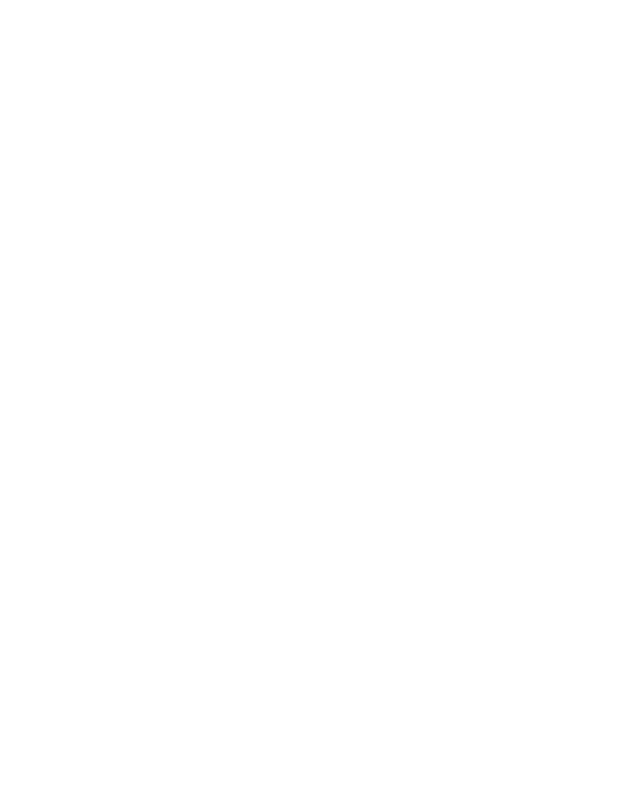
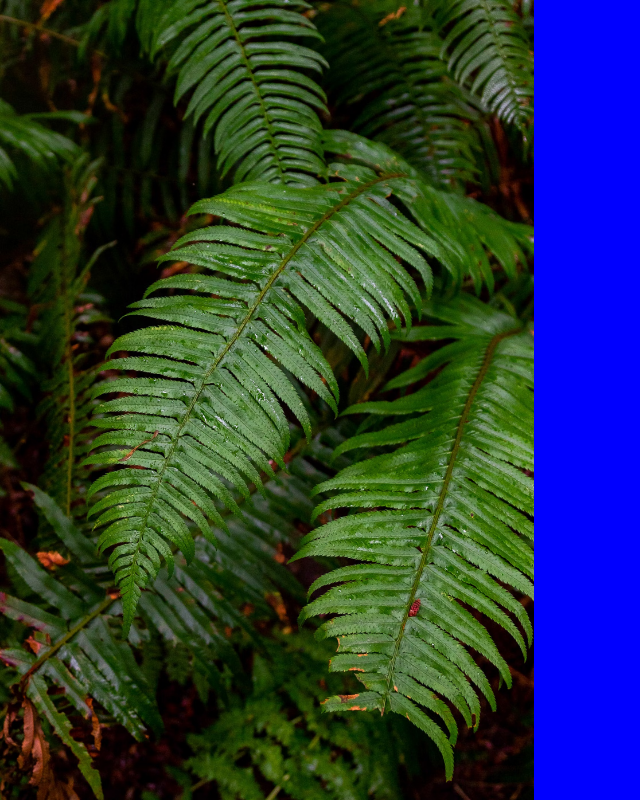
Before and after one commit to captainsleepyhead/odin-sign-up-form, a plain HTML site: page index.html in a window 1280 px wide. Shown: the whole page, without its empty margins (0-640 px from the left). Drawn offline with Linux system fonts and the light colour scheme.

Commit message:
Layout Foundation
Parition webpage into a left and right flexbox layout. Left: being background img; Right: being form.

Uploaded background image, logo img to set on top of bg, font for  logo.

```diff
--- a/index.html
+++ b/index.html
@@ -4,8 +4,16 @@
     <meta charset="UTF-8">
     <meta name="viewport" content="width=device-width, initial-scale=1.0">
     <title>Document</title>
+    <link rel="stylesheet" href="style.css">
 </head>
 <body>
+    <div class="layout">
+        <div class="left-layout">
+            <img src="./images/photo-1585202900225-6d3ac20a6962.avif" alt="Leaf of a tropical tree">
+        </div>
+        <div class="right-layout">
 
+        </div>
+    </div>
 </body>
 </html>
--- /dev/null
+++ b/style.css
@@ -0,0 +1,23 @@
+body{
+    margin: 0px;
+}
+.layout {
+    display: flex;
+    width: 100vw;
+    height: 100vh;
+    background-color: black;
+}
+.left-layout{
+    background-color: pink;
+    height: 100vh;
+}
+.right-layout{
+    background-color: blue;
+    flex-grow: 1;
+
+}
+.left-layout img{
+    height: 100vh;
+    width: auto;
+    display: block;
+}
```
Also changed, not shown: fonts/Norse-Bold.otf (added), images/odin-lined.png (added), images/photo-1585202900225-6d3ac20a6962.avif (added).
